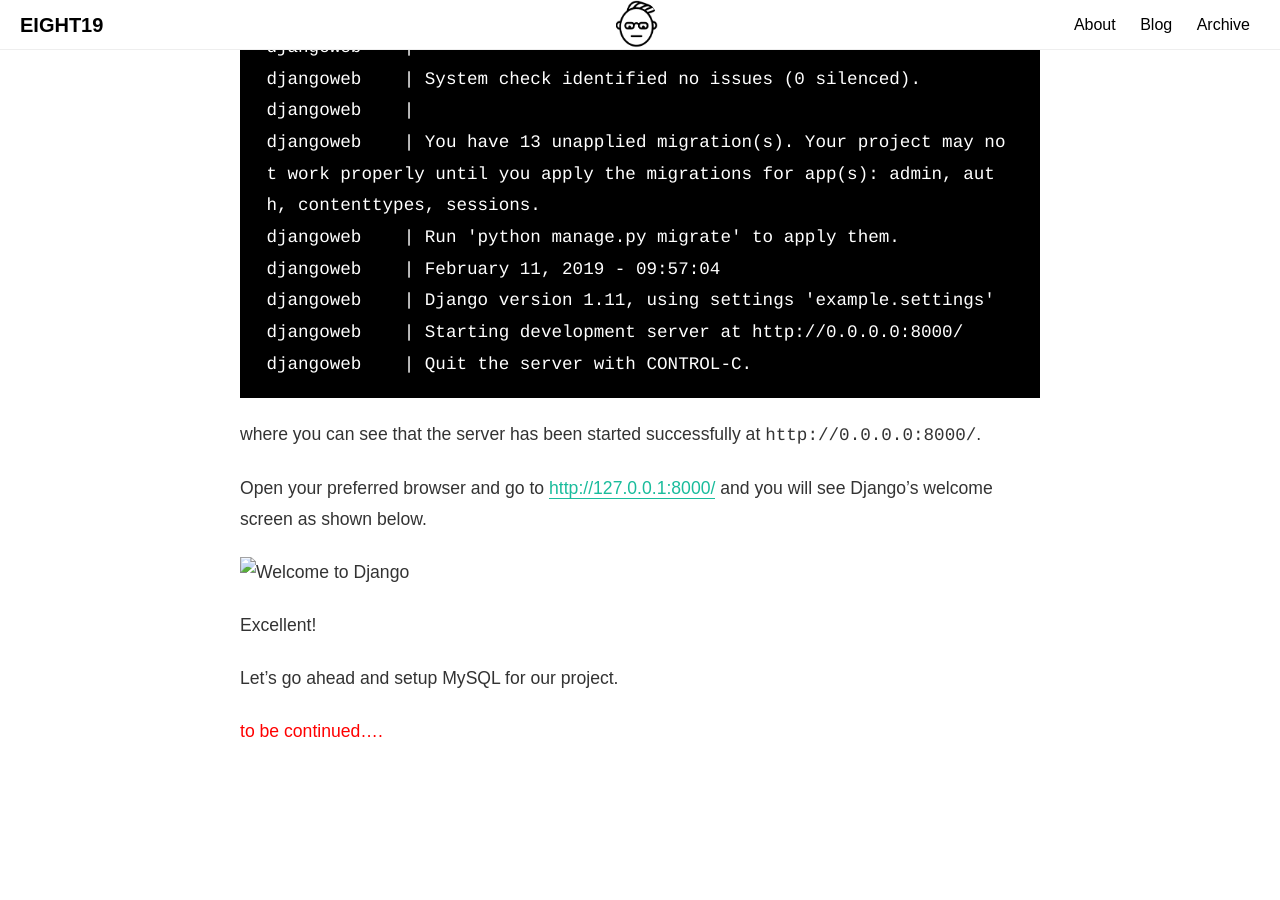
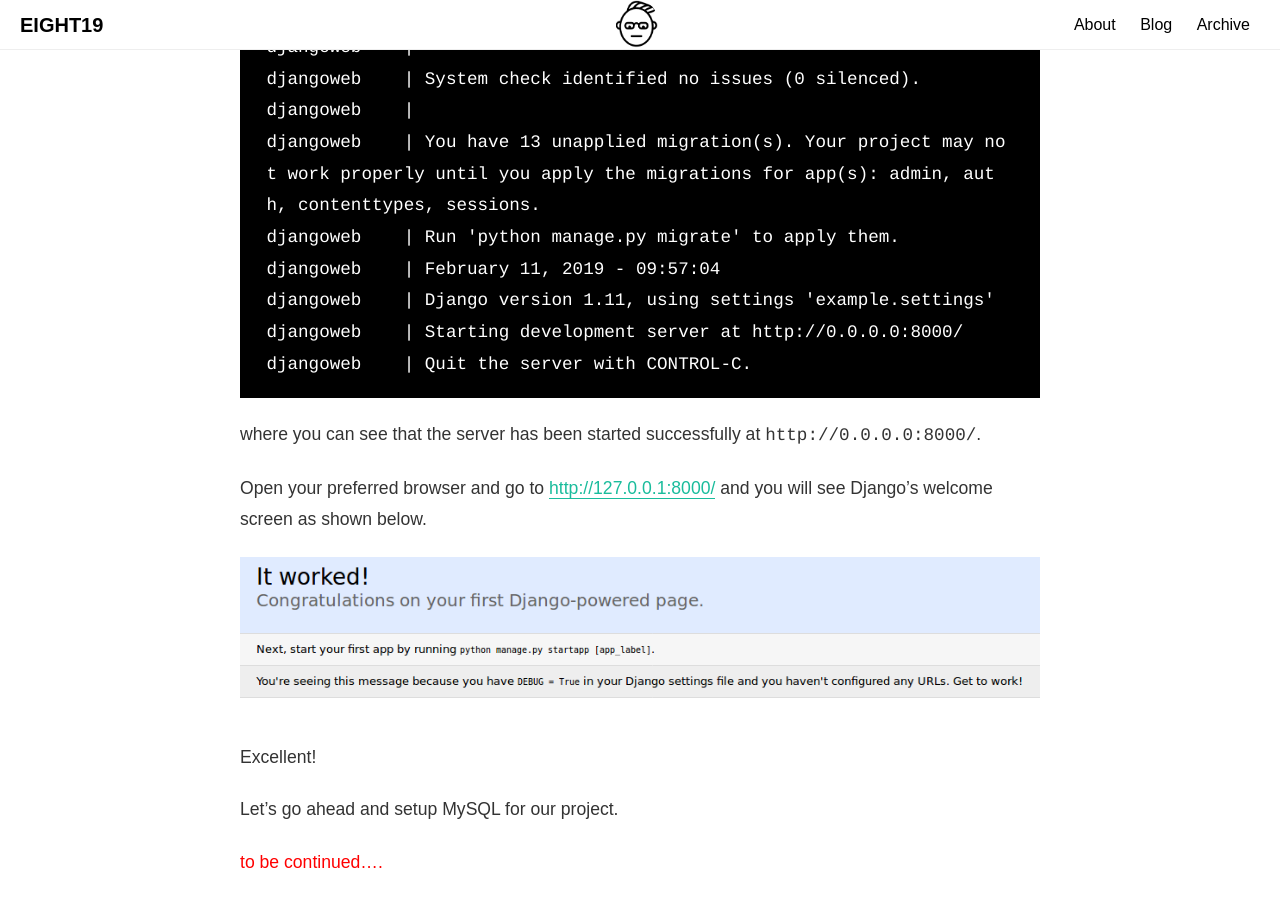
Before and after one commit to kartolab/karthikm19.github.io, a Jekyll site: the page built from _posts/2018-08-30-creating-django-mysql-using-docker.md, in a window 1280 px wide and 900 px high, scrolled down 4716 px. Built offline with Jekyll 4.4.1, drawn with Linux system fonts in a browser that asks for light colours; comment, search, counter and statistics services are not loaded; before the commit the page ends 5484 px from its top, so only the background shows below that.

Commit message:
Update 2018-08-30-creating-django-mysql-using-docker.md

```diff
--- a/_posts/2018-08-30-creating-django-mysql-using-docker.md
+++ b/_posts/2018-08-30-creating-django-mysql-using-docker.md
@@ -169,7 +169,7 @@ where you can see that the server has been started successfully at `http://0.0.0
 
 Open your preferred browser and go to [http://127.0.0.1:8000/](http://127.0.0.1:8000/) and you will see Django's welcome screen as shown below.
 
-![Welcome to Django](./images/welcome-to-django.png)
+![Welcome to Django](/assets/posts/welcome-to-django.png)
 
 Excellent!
 
```
